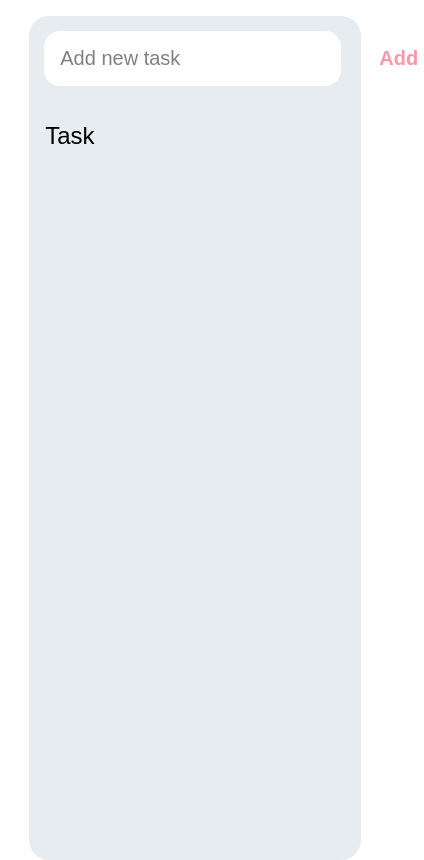
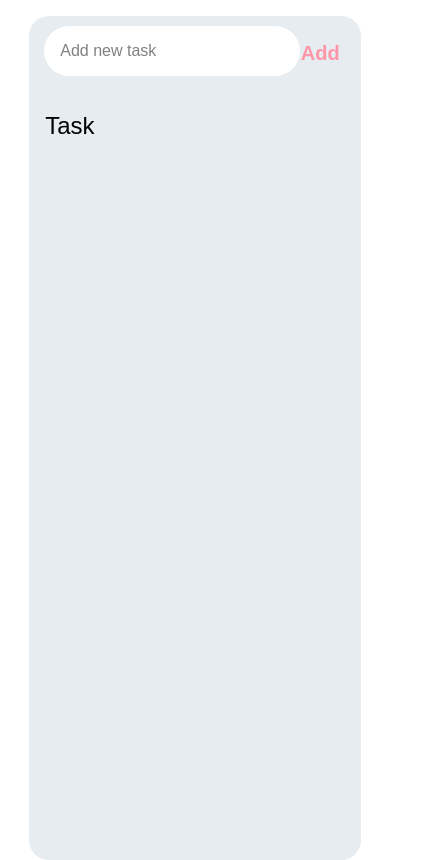
Before and after one commit to David011E/To-Do-List, a plain HTML site: page index.html in a window 390 px wide. Shown: the part 96-956 px from the top of the page, 424 px wide, since content can reach past the window. Drawn offline with Linux system fonts and the light colour scheme.

Commit message:
Add styles for screens max-width: 450px

```diff
--- a/assets/css/style.css
+++ b/assets/css/style.css
@@ -171,3 +171,28 @@ main {
     width: 28px;
     border-radius: 50px;
 }
+
+@media screen and (max-width: 450px) {
+    #new-task-input {
+        background-color: #FFFFFF;
+        padding: 1rem;
+        border-radius: 15rem;
+        margin-right: -5px;
+        color: #000000;
+        font-size: 1rem;
+        margin-top: 10px;
+        margin-left: 15px;
+    }
+
+    #new-task-submit {
+        color: #fd97a8;
+        font-size: 1.25rem;
+        font-weight: 700;
+        background-image: linear-gradient(to right, #fd97a8, #b818b8);
+        cursor: pointer;
+        background: transparent;
+        transition: 0.4s;
+        margin-top: 15px;
+        margin-right: 15px;
+    }
+}
```
